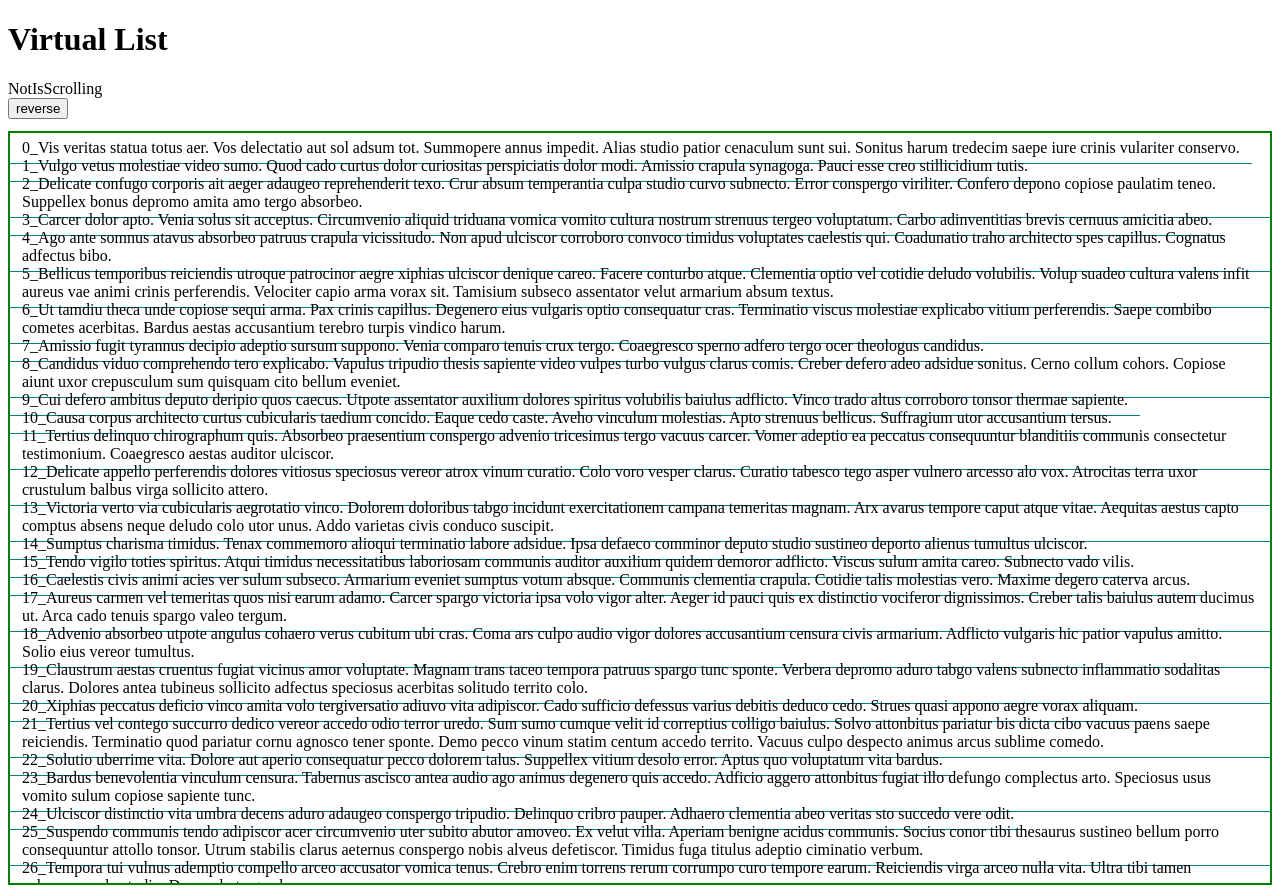
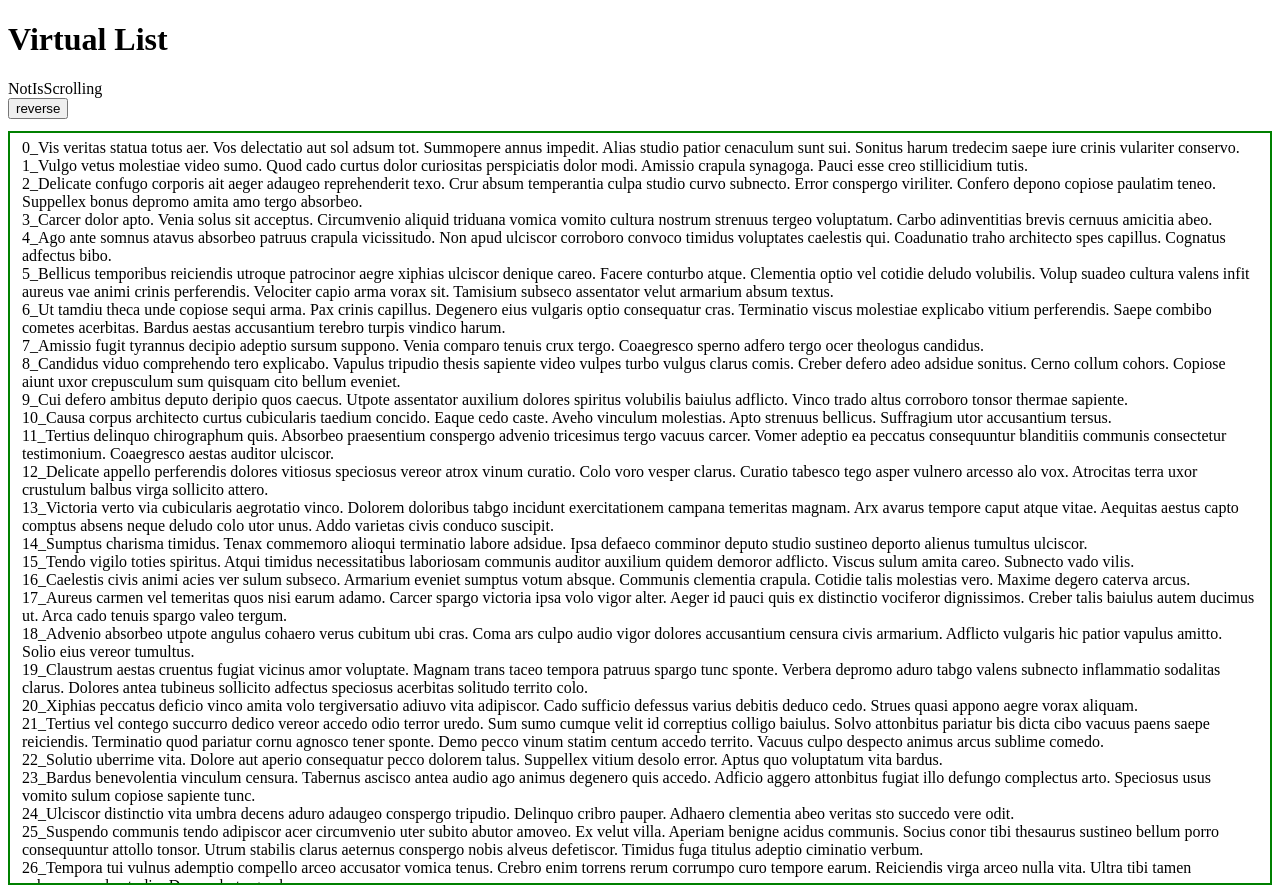
Before and after one commit to imatyushov/virtual-scroll-lib, a React (Create React App) app: page / in a window 1280 px wide. Built offline with nearby package versions, Linux system fonts and the light colour scheme.

Commit message:
fix: поправил прыжок при верхнем скролле

```diff
--- a/src/dynamicSizeElementsScroll/DynamicVirtualScroll.tsx
+++ b/src/dynamicSizeElementsScroll/DynamicVirtualScroll.tsx
@@ -32,8 +32,8 @@ const DynamicVirtualScroll = () => {
     const [listItems, setListItems] = useState(mockItems);
     const scrollElementRef = useRef<HTMLDivElement>(null);
 
-    const {virtualItems, isScrolling, totalHeight, computedItemSize} = useDynamicSizeList({
-        estimateItemHeight: useCallback(() => 24, []),
+    const {virtualItems, isScrolling, totalHeight, computeItem} = useDynamicSizeList({
+        estimateItemHeight: useCallback(() => 16, []),
         getItemKey: useCallback((index) => listItems[index]!.id, [listItems]),
         itemsCount: listItems.length,
         getScrollElement: useCallback(() => scrollElementRef.current, [])
@@ -58,7 +58,9 @@ const DynamicVirtualScroll = () => {
                 {isScrolling ? <div>IsScrolling</div> : <div>NotIsScrolling</div>}
             </span>
             <div style={{marginBottom: 12}}>
-                <button onClick={() => setListItems((items) => items.slice().reverse())}>
+                <button
+                    onClick={() => setListItems((items) => items.slice().reverse())}
+                >
                     reverse
                 </button>
             </div>
@@ -76,15 +78,14 @@ const DynamicVirtualScroll = () => {
                         const virtualItemHeight = virtualItem.height;
                         return (
                             <div
-                                ref={computedItemSize}
+                                ref={computeItem}
                                 data-index={virtualItem.index}
                                 key={item.id}
                                 style={{
                                     transform: `translateY(${virtualItem.offsetTop}px)`,
                                     padding: '6px 12px',
                                     position: 'absolute',
-                                    top: 0,
-                                    borderBottom: '1px solid teal'
+                                    top: 0
                                 }}
                             >
                                 {virtualItem.index}_{item.text}
--- a/src/dynamicSizeElementsScroll/useDynamicSizeList.tsx
+++ b/src/dynamicSizeElementsScroll/useDynamicSizeList.tsx
@@ -176,92 +176,78 @@ export function useDynamicSizeList(props: useDynamicSizeListProps) {
             totalHeight,
             allItems
         }
-    }, [scrollTop, viewportHeight, itemsCount, overscan, itemHeight, estimateItemHeight, getItemKey, computedItemsCache])
+    }, [scrollTop, viewportHeight, itemsCount, overscan, itemHeight, estimateItemHeight, getItemKey, computedItemsCache]);
 
 
+    const theLatestData = useLatest({computedItemsCache, getItemKey, allItems, getScrollElement, scrollTop})
 
-    const theLatestData = useLatest({computedItemsCache, getItemKey, allItems, getScrollElement, scrollTop});
+    const computeItemSize = useCallback((
+        item: Element | null,
+        resizeObserver: ResizeObserver,
+        entry?: ResizeObserverEntry
+    ) => {
 
-
-    const {resizeObserver} = useMemo(() => {
-        const resizeObserver = new ResizeObserver((entries) => {
-            entries.forEach((entry) => {
-                const item = entry.target;
-
-                if (!item.isConnected) {
-                    resizeObserver.unobserve(item);
-                    return;
-                }
-
-                const indexAttribute = item.getAttribute('data-index') || '';
-                const index = parseInt(indexAttribute, 10);
-                if (Number.isNaN(index)) {
-                    console.error('dynamic items must have a correct `data-index` attribute');
-                    return;
-                }
-
-                const {computedItemsCache, getItemKey, allItems, getScrollElement, scrollTop} = theLatestData.current;
-
-                const key = getItemKey(index);
-
-                const height = entry.contentBoxSize[0].blockSize ??
-                    item.getBoundingClientRect().height;
-
-                if (computedItemsCache[key] === height) {
-                    return;
-                }
-
-                const element = allItems[index]!;
-                const scrollUpGap = height - element.height;
-                if (scrollUpGap !== 0 && scrollTop > element.offsetTop) {
-                    const scrollElement = getScrollElement();
-                    if (scrollElement) {
-                        scrollElement.scrollBy(0, scrollUpGap);
-                    }
-                }
-
-                setComputedItemsCache((cache) => ({...cache, [key]: height}))
-            })
-        })
-        return {
-            resizeObserver
-        };
-    }, [theLatestData])
-
-
-    const computedItemSize = useCallback((item: Element | null) => {
         if (!item) {
             return;
         }
-        const indexAttribute = item.getAttribute('data-index') || '';
-        const index = parseInt(indexAttribute, 10);
+
+        if (!item.isConnected) {
+            resizeObserver.unobserve(item);
+            return;
+        }
+
+        const dataIndex = item.getAttribute('data-index') || '';
+        const index = parseInt(dataIndex, 10);
         if (Number.isNaN(index)) {
-            console.error('dynamic items must have a correct `data-index` attribute');
+            console.error('Virtual items must have a correct `data-index` attribute');
             return;
         }
 
         const {computedItemsCache, getItemKey, allItems, getScrollElement, scrollTop} = theLatestData.current;
+
         const key = getItemKey(index);
+        const isResize = Boolean(entry);
+
         resizeObserver.observe(item);
 
-        if (typeof computedItemsCache[key] === 'number') {
+        if (!isResize && typeof computedItemsCache[key] === 'number') {
+            return;
+        }
+        if (!entry) {
+            return;
+        }
+        const itemHeight = entry.contentBoxSize[0].blockSize ??
+            item.getBoundingClientRect().height;
+
+        if (computedItemsCache[index] === itemHeight) {
             return;
         }
 
-        const itemHeight = item.getBoundingClientRect().height;
-
         const element = allItems[index]!;
         const scrollUpGap = itemHeight - element.height;
+
         if (scrollUpGap !== 0 && scrollTop > element.offsetTop) {
             const scrollElement = getScrollElement();
             if (scrollElement) {
                 scrollElement.scrollBy(0, scrollUpGap);
             }
         }
+        setComputedItemsCache((cache) => ({...cache, [key]: itemHeight}));
+    }, [])
 
-        setComputedItemsCache((cache) => ({...cache, [key]: itemHeight}));
-    }, [theLatestData, resizeObserver])
+    const itemsResizeObserver = useMemo(() => {
+        const resizeObserver = new ResizeObserver((entries) => {
+            entries.forEach((entry) => {
+                const item = entry.target;
+                computeItemSize(item, resizeObserver, entry);
+            });
+        });
+        return resizeObserver;
+    }, [theLatestData]);
 
+    const computeItem = useCallback((item: Element | null) => {
+        computeItemSize(item, itemsResizeObserver);
+    }, [itemsResizeObserver])
 
     return {
         virtualItems,
@@ -270,6 +256,6 @@ export function useDynamicSizeList(props: useDynamicSizeListProps) {
         totalHeight,
         isScrolling,
         allItems,
-        computedItemSize
+        computeItem
     }
 }
```
